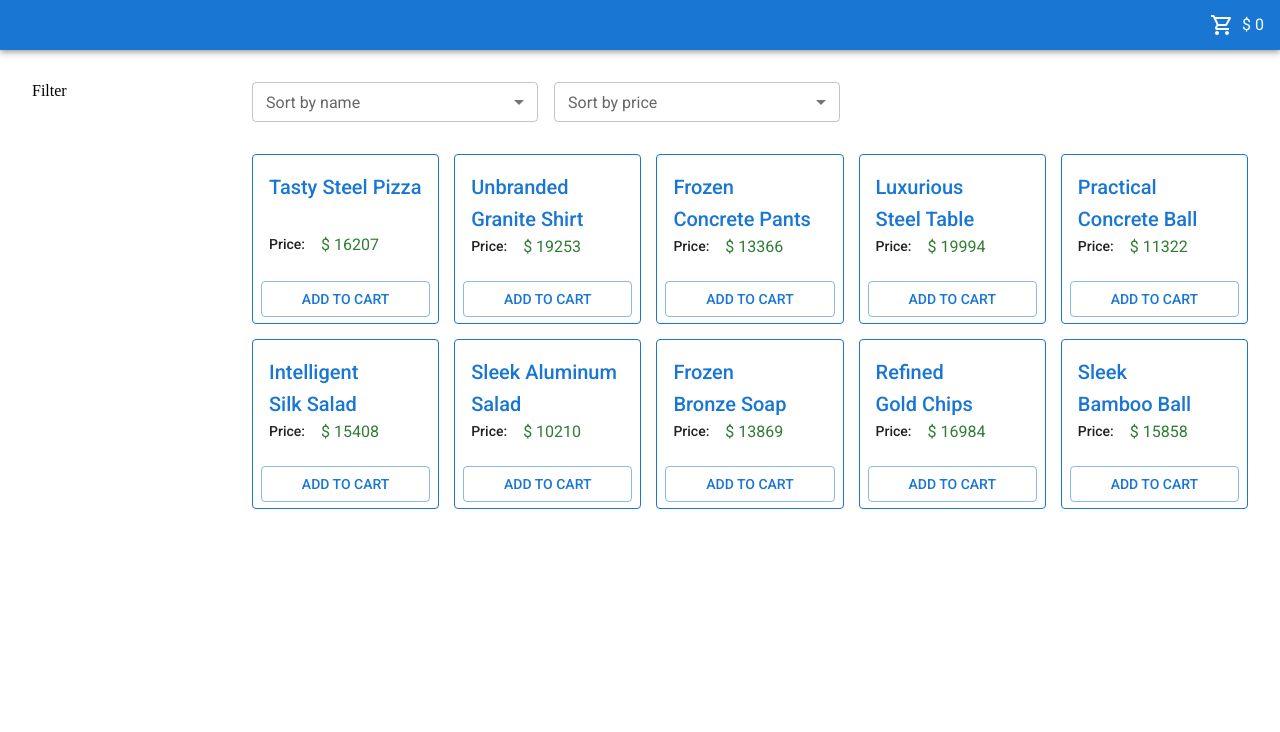
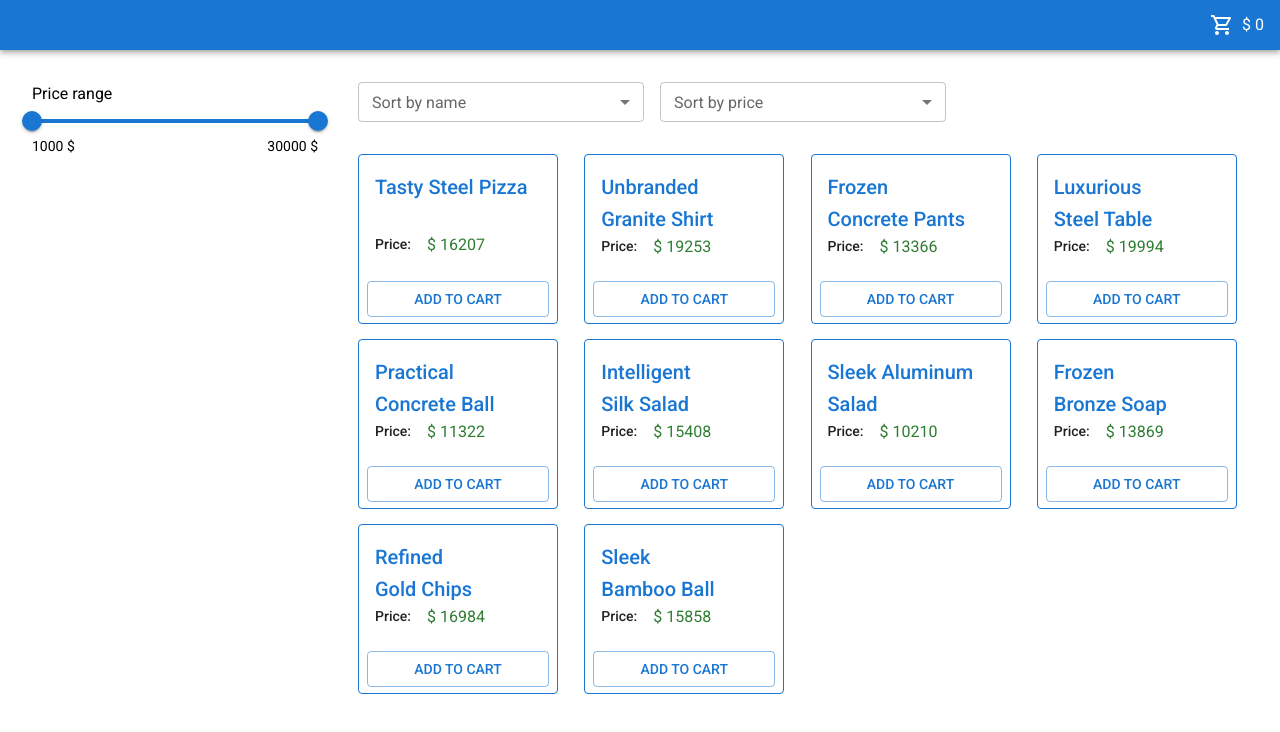
Before and after one commit to pashka1837/voshod, a Next.js app: page / in a window 1280 px wide. Shown: the top 732 px of the page. Built offline with nearby package versions, Linux system fonts and the light colour scheme; what @mui/material-nextjs would draw is missing.

Commit message:
feat: price raange filter added

```diff
--- a/src/app/components/ProductsPage.tsx
+++ b/src/app/components/ProductsPage.tsx
@@ -4,6 +4,7 @@ import { Filter } from "@/components/Filter/Filter";
 import { PageWrapper } from "@/components/PageWrapper";
 import { Products } from "@/components/Products/Products";
 import { Sorting } from "@/components/Sorting/Sorting";
+import { initFilter, initSort } from "@/constants";
 import { fetchProducts } from "@/lib/apiReq";
 import { getSortQuery } from "@/utils/utils";
 import { Box, Stack, Typography } from "@mui/material";
@@ -12,16 +13,6 @@ import { useEffect, useState, useTransition } from "react";
 
 type ProductsPageProps = {
   initProducts: ProductType[];
-};
-const initSort: SortState = {
-  byPrice: "",
-  byName: "",
-};
-
-const initFilter: FilterState = {
-  priceMax: null,
-  priceMin: null,
-  isPopular: false,
 };
 
 export function ProductsPage({ initProducts }: ProductsPageProps) {
@@ -44,7 +35,7 @@ export function ProductsPage({ initProducts }: ProductsPageProps) {
       const resData = JSON.parse(res) as FetchRes<ProductType[]>;
       if (resData.success) startTrans(() => setProducts(resData.data));
     });
-  }, [sort, filter]);
+  }, [sort]);
 
   return (
     <Box
@@ -52,7 +43,7 @@ export function ProductsPage({ initProducts }: ProductsPageProps) {
         display: "flex",
         flexDirection: { xs: "column", md: "row" },
         p: { xs: 3, md: 4, xl: 6 },
-        gap: "20px",
+        gap: "40px",
       }}
     >
       <Filter setFilter={setFilter} filter={filter} />
--- a/src/components/Filter/Filter.tsx
+++ b/src/components/Filter/Filter.tsx
@@ -2,6 +2,7 @@
 
 import Box from "@mui/material/Box";
 import { Dispatch, SetStateAction } from "react";
+import { MySlider } from "./MySlider";
 
 type FilterProps = {
   filter: FilterState;
@@ -15,10 +16,10 @@ export function Filter({ filter, setFilter }: FilterProps) {
         display: "flex",
         direction: "column",
         width: "100%",
-        maxWidth: { xs: "100%", md: "200px" },
+        maxWidth: { xs: "100%", md: "286px" },
       }}
     >
-      Filter
+      <MySlider filter={filter} setFilter={setFilter} />
     </Box>
   );
 }
--- /dev/null
+++ b/src/components/Filter/MySlider.tsx
@@ -0,0 +1,64 @@
+"use client";
+
+import { initFilter } from "@/constants";
+import Box from "@mui/material/Box";
+import Slider from "@mui/material/Slider";
+import Stack from "@mui/material/Stack";
+import Typography from "@mui/material/Typography";
+import { Dispatch, SetStateAction } from "react";
+
+type MySliderProps = {
+  filter: FilterState;
+  setFilter: Dispatch<SetStateAction<FilterState>>;
+};
+
+export function MySlider({ filter, setFilter }: MySliderProps) {
+  function valueToText(value: number) {
+    return `${value}$`;
+  }
+
+  function handlePriceRange(event: Event, newValue: number | number[]) {
+    if (!Array.isArray(newValue)) return;
+    console.log(newValue);
+    const newMin = newValue[0];
+    const newMax = newValue[1];
+
+    if (newMax - newMin <= 1000) return;
+    setFilter({ ...filter, priceMin: newValue[0], priceMax: newValue[1] });
+  }
+  return (
+    <Stack direction={"column"} sx={{ maxWidth: "286px", width: "100%" }}>
+      <Typography variant="body1">Price range</Typography>
+      <Slider
+        onChange={handlePriceRange}
+        aria-label="price range"
+        min={initFilter.priceMin}
+        max={initFilter.priceMax}
+        step={100}
+        valueLabelDisplay="auto"
+        getAriaValueText={valueToText}
+        value={[filter.priceMin, filter.priceMax]}
+      />
+      <Box sx={{ display: "flex", justifyContent: "space-between" }}>
+        <Typography
+          variant="body2"
+          onClick={() =>
+            setFilter({ ...filter, priceMin: initFilter.priceMin })
+          }
+          sx={{ cursor: "pointer" }}
+        >
+          {initFilter.priceMin} $
+        </Typography>
+        <Typography
+          variant="body2"
+          onClick={() =>
+            setFilter({ ...filter, priceMax: initFilter.priceMax })
+          }
+          sx={{ cursor: "pointer" }}
+        >
+          {initFilter.priceMax} $
+        </Typography>
+      </Box>
+    </Stack>
+  );
+}
--- a/src/constants.ts
+++ b/src/constants.ts
@@ -19,3 +19,19 @@ export const priceSort: SortingValues[] = [
     name: "Lower first",
   },
 ];
+
+export const initFilter: FilterState = {
+  priceMin: 1000,
+  priceMax: 30000,
+  isPopular: false,
+};
+
+export const initSort: SortState = {
+  byPrice: "",
+  byName: "",
+};
+
+export const priceRangeMarks = [
+  { value: initFilter.priceMin, label: `${initFilter.priceMin}$` },
+  { value: initFilter.priceMax, label: `${initFilter.priceMax}$` },
+];
--- a/src/types.d.ts
+++ b/src/types.d.ts
@@ -41,6 +41,6 @@ type SortQuery = {
 
 type FilterState = {
   isPopular: boolean;
-  priceMin: number | null;
-  priceMax: number | null;
+  priceMin: number;
+  priceMax: number;
 };
```
Also changed, not shown: src/components/Filter/FilterPopular.tsx (added).
